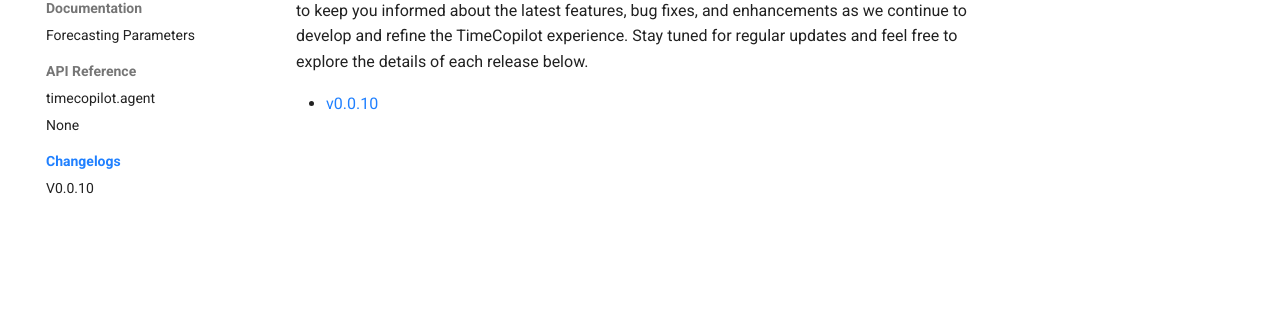
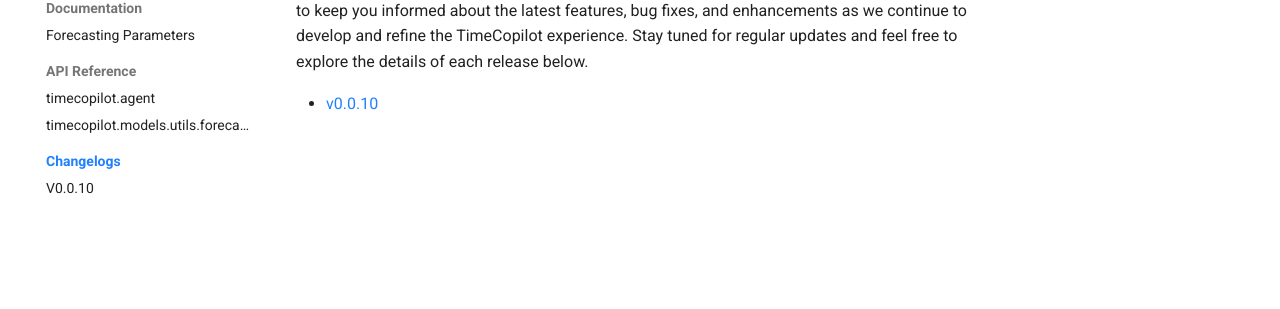
Before and after one commit to mpg05883/timecopilot, an MkDocs documentation site: the page built from docs/changelogs/index.md, in a window 1280 px wide. Shown: the part 273-582 px from the top of the page. Built offline with MkDocs 1.6.1 and Material for MkDocs 9.7.7, drawn with Linux system fonts in a browser that asks for light colours; comment, search, counter and statistics services are not loaded; some of the changed lines change nothing that is shown.

Commit message:
fix: add correct docs location

```diff
--- a/mkdocs.yml
+++ b/mkdocs.yml
@@ -22,7 +22,7 @@
       - Forecasting Parameters: forecasting_parameters.md
   - API Reference:
       - api/agent.md
-      - models/utils/forecaster.md
+      - api/models/utils/forecaster.md
   - Changelogs:
       - changelogs/index.md
       - changelogs/v0.0.10.md
```
